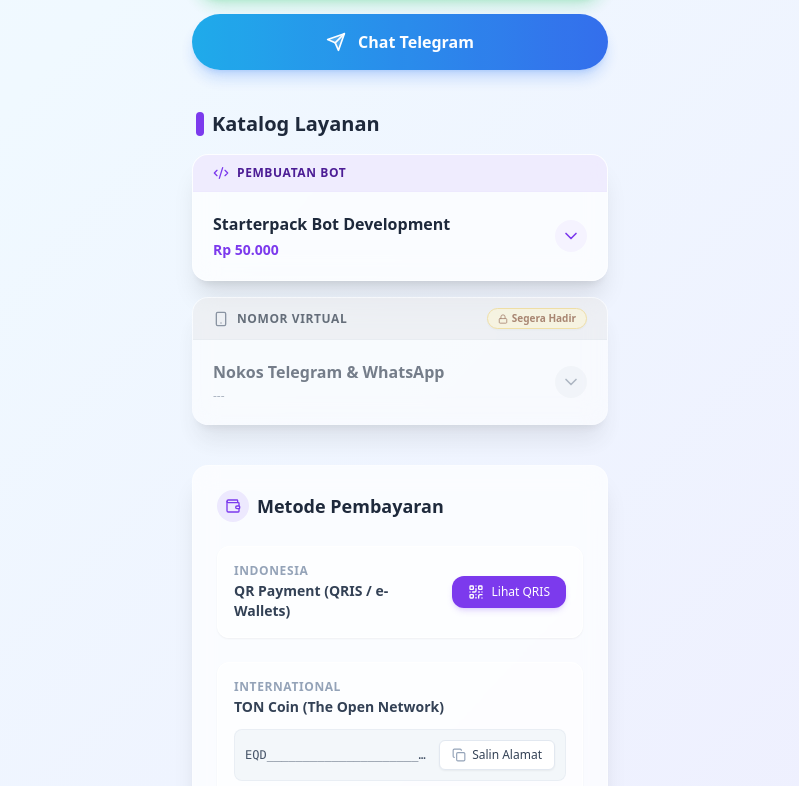
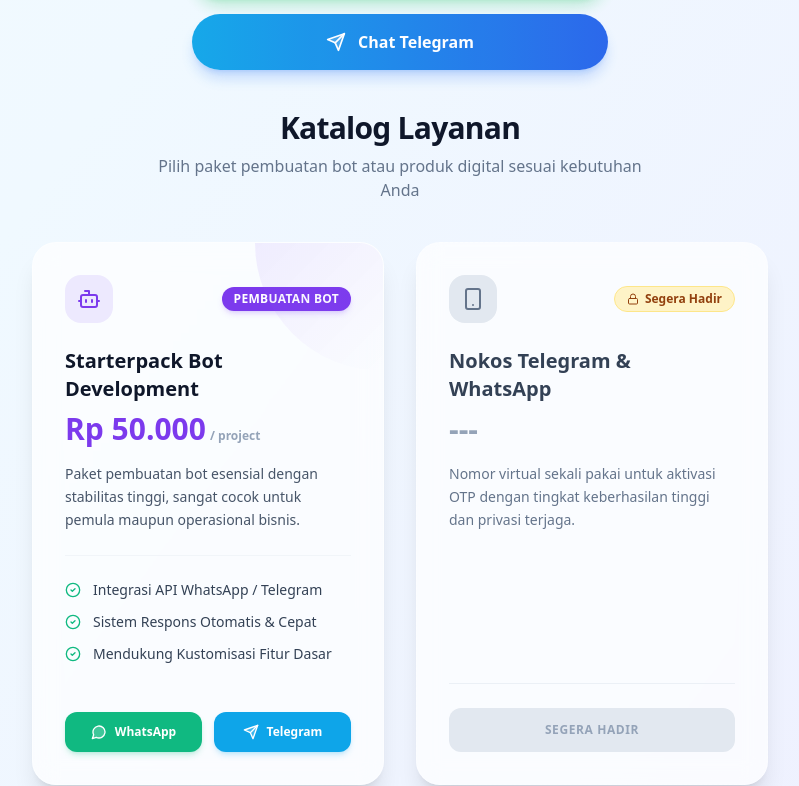
Before and after one commit to Nephyy1/itsnephyy, a Next.js app: page / in a window 1280 px wide. Shown: the part 376-1162 px from the top of the page, without its empty margins (240-1039 px from the left). Built offline with nearby package versions, Linux system fonts and the light colour scheme.

Commit message:
Update PriceList.tsx

```diff
--- a/src/components/PriceList.tsx
+++ b/src/components/PriceList.tsx
@@ -1,94 +1,127 @@
 "use client";
 
-import { useState } from "react";
 import { useLanguage } from "./LanguageContext";
-import { motion, AnimatePresence } from "framer-motion";
-import { ChevronDown, Code2, Smartphone, Lock } from "lucide-react";
+import { motion } from "framer-motion";
+import { Bot, Smartphone, CheckCircle2, Lock, MessageCircle, Send } from "lucide-react";
 
 export default function PriceList() {
   const { t } = useLanguage();
-  const [openAccordion, setOpenAccordion] = useState<number | null>(null);
-
-  const toggleAccordion = (index: number) => {
-    setOpenAccordion(openAccordion === index ? null : index);
-  };
 
   return (
-    <motion.section
-      initial={{ opacity: 0, y: 30 }}
-      animate={{ opacity: 1, y: 0 }}
-      transition={{ delay: 0.4, duration: 0.6 }}
-      className="w-full max-w-md mx-auto px-4 mb-10"
-    >
-      <h2 className="text-xl font-bold text-slate-800 mb-4 px-1 flex items-center gap-2">
-        <span className="w-2 h-6 bg-violet-600 rounded-full inline-block"></span>
+    <section className="w-full max-w-5xl mx-auto px-4 mb-16">
+      <div className="text-center mb-10">
+        <h2 className="text-2xl md:text-3xl font-bold text-slate-900 tracking-tight">
           {t.priceListTitle}
         </h2>
-
-      <div className="flex flex-col gap-4">
-        <div className="glass-card rounded-2xl overflow-hidden transition-all duration-300">
-          <div className="bg-violet-500/10 px-5 py-2.5 border-b border-violet-100 flex items-center gap-2 text-violet-900 font-semibold text-xs uppercase tracking-wider">
-            <Code2 className="w-4 h-4 text-violet-600" />
-            <span>{t.cat1Title}</span>
+        <p className="text-slate-500 text-sm md:text-base mt-2 max-w-lg mx-auto">
+          {t.priceListSub}
+        </p>
       </div>
 
-          <div
-            onClick={() => toggleAccordion(1)}
-            className="p-5 flex items-center justify-between cursor-pointer hover:bg-white/50 transition-colors"
+      <div className="grid grid-cols-1 md:grid-cols-2 gap-8 items-stretch">
+        <motion.div
+          initial={{ opacity: 0, y: 20 }}
+          animate={{ opacity: 1, y: 0 }}
+          transition={{ duration: 0.5, delay: 0.2 }}
+          className="glass-card rounded-3xl p-8 flex flex-col justify-between relative overflow-hidden border-violet-200/60 shadow-xl hover:shadow-2xl transition-all duration-300 group bg-white/80"
+        >
+          <div className="absolute top-0 right-0 w-32 h-32 bg-gradient-to-br from-violet-500/10 to-transparent rounded-bl-full pointer-events-none" />
+
+          <div>
+            <div className="flex items-center justify-between gap-4 mb-6">
+              <div className="w-12 h-12 rounded-2xl bg-violet-100 flex items-center justify-center text-violet-600 group-hover:scale-110 transition-transform">
+                <Bot className="w-6 h-6" />
+              </div>
+              <span className="px-3 py-1 rounded-full text-xs font-bold bg-violet-600 text-white shadow-md shadow-violet-500/20 uppercase tracking-wide">
+                {t.cat1Title}
+              </span>
+            </div>
+
+            <h3 className="text-xl font-bold text-slate-900 mb-2">{t.cat1Item}</h3>
+            <div className="flex items-baseline gap-1 mb-4">
+              <span className="text-3xl font-extrabold text-violet-600">{t.cat1Price}</span>
+              <span className="text-xs font-semibold text-slate-400">/ project</span>
+            </div>
+
+            <p className="text-slate-600 text-sm leading-relaxed mb-6">
+              {t.cat1Desc}
+            </p>
+
+            <div className="space-y-3 mb-8 pt-6 border-t border-slate-100">
+              <div className="flex items-center gap-3 text-sm text-slate-700 font-medium">
+                <CheckCircle2 className="w-4 h-4 text-emerald-500 shrink-0" />
+                <span>{t.feat1}</span>
+              </div>
+              <div className="flex items-center gap-3 text-sm text-slate-700 font-medium">
+                <CheckCircle2 className="w-4 h-4 text-emerald-500 shrink-0" />
+                <span>{t.feat2}</span>
+              </div>
+              <div className="flex items-center gap-3 text-sm text-slate-700 font-medium">
+                <CheckCircle2 className="w-4 h-4 text-emerald-500 shrink-0" />
+                <span>{t.feat3}</span>
+              </div>
+            </div>
+          </div>
+
+          <div className="grid grid-cols-2 gap-3 pt-4">
+            <a
+              href="https://wa.me/6281234567890?text=Halo%20Nephyy%20Store,%20saya%20tertarik%20dengan%20Starterpack%20Bot%20Development."
+              target="_blank"
+              rel="noopener noreferrer"
+              className="flex items-center justify-center gap-2 py-3 px-4 rounded-xl bg-emerald-500 hover:bg-emerald-600 text-white font-semibold text-xs transition-all shadow-md shadow-emerald-500/20 active:scale-95"
+            >
+              <MessageCircle className="w-4 h-4 fill-white/20" />
+              <span>WhatsApp</span>
+            </a>
+            <a
+              href="https://t.me/username"
+              target="_blank"
+              rel="noopener noreferrer"
+              className="flex items-center justify-center gap-2 py-3 px-4 rounded-xl bg-sky-500 hover:bg-sky-600 text-white font-semibold text-xs transition-all shadow-md shadow-sky-500/20 active:scale-95"
+            >
+              <Send className="w-4 h-4 fill-white/20" />
+              <span>Telegram</span>
+            </a>
+          </div>
+        </motion.div>
+
+        <motion.div
+          initial={{ opacity: 0, y: 20 }}
+          animate={{ opacity: 1, y: 0 }}
+          transition={{ duration: 0.5, delay: 0.4 }}
+          className="glass-card rounded-3xl p-8 flex flex-col justify-between relative overflow-hidden border-dashed border-slate-300 bg-white/40 opacity-80"
         >
           <div>
-              <h3 className="font-bold text-slate-800 text-base">{t.cat1Item}</h3>
-              <p className="text-violet-600 font-extrabold text-sm mt-1">{t.cat1Price}</p>
+            <div className="flex items-center justify-between gap-4 mb-6">
+              <div className="w-12 h-12 rounded-2xl bg-slate-200 flex items-center justify-center text-slate-500">
+                <Smartphone className="w-6 h-6" />
               </div>
-            <motion.div
-              animate={{ rotate: openAccordion === 1 ? 180 : 0 }}
-              transition={{ duration: 0.3 }}
-              className="w-8 h-8 rounded-full bg-violet-50 flex items-center justify-center text-violet-600"
-            >
-              <ChevronDown className="w-5 h-5" />
-            </motion.div>
-          </div>
-
-          <AnimatePresence>
-            {openAccordion === 1 && (
-              <motion.div
-                initial={{ height: 0, opacity: 0 }}
-                animate={{ height: "auto", opacity: 1 }}
-                exit={{ height: 0, opacity: 0 }}
-                transition={{ duration: 0.3 }}
-                className="overflow-hidden"
-              >
-                <div className="px-5 pb-5 pt-1 text-sm text-slate-600 border-t border-slate-100/60 bg-white/30">
-                  {t.cat1Desc}
-                </div>
-              </motion.div>
-            )}
-          </AnimatePresence>
-        </div>
-
-        <div className="glass-card rounded-2xl overflow-hidden opacity-75 grayscale-[30%] select-none border-dashed border-slate-300">
-          <div className="bg-slate-500/10 px-5 py-2.5 border-b border-slate-200 flex items-center justify-between">
-            <div className="flex items-center gap-2 text-slate-700 font-semibold text-xs uppercase tracking-wider">
-              <Smartphone className="w-4 h-4 text-slate-500" />
-              <span>{t.cat2Title}</span>
-            </div>
-            <span className="inline-flex items-center gap-1 px-2.5 py-0.5 rounded-full text-[10px] font-bold bg-amber-100 text-amber-800 border border-amber-300 shadow-sm animate-pulse">
-              <Lock className="w-2.5 h-2.5" />
+              <span className="inline-flex items-center gap-1.5 px-3 py-1 rounded-full text-xs font-bold bg-amber-100 text-amber-800 border border-amber-200">
+                <Lock className="w-3 h-3" />
                 {t.comingSoon}
               </span>
             </div>
 
-          <div className="p-5 flex items-center justify-between cursor-not-allowed">
-            <div>
-              <h3 className="font-bold text-slate-600 text-base">{t.cat2Item}</h3>
-              <p className="text-slate-400 font-medium text-xs mt-1">---</p>
+            <h3 className="text-xl font-bold text-slate-700 mb-2">{t.cat2Item}</h3>
+            <div className="flex items-baseline gap-1 mb-4">
+              <span className="text-3xl font-extrabold text-slate-400">---</span>
             </div>
-            <div className="w-8 h-8 rounded-full bg-slate-100 flex items-center justify-center text-slate-400">
-              <ChevronDown className="w-5 h-5" />
+
+            <p className="text-slate-500 text-sm leading-relaxed mb-6">
+              {t.cat2Desc}
+            </p>
           </div>
+
+          <div className="pt-6 border-t border-slate-200/60">
+            <button
+              disabled
+              className="w-full py-3.5 rounded-xl bg-slate-200 text-slate-400 font-bold text-xs uppercase tracking-wider cursor-not-allowed"
+            >
+              {t.comingSoon}
+            </button>
           </div>
+        </motion.div>
       </div>
-      </div>
-    </motion.section>
+    </section>
   );
 }
```
Lines whose indentation alone changed are shown as unchanged.
